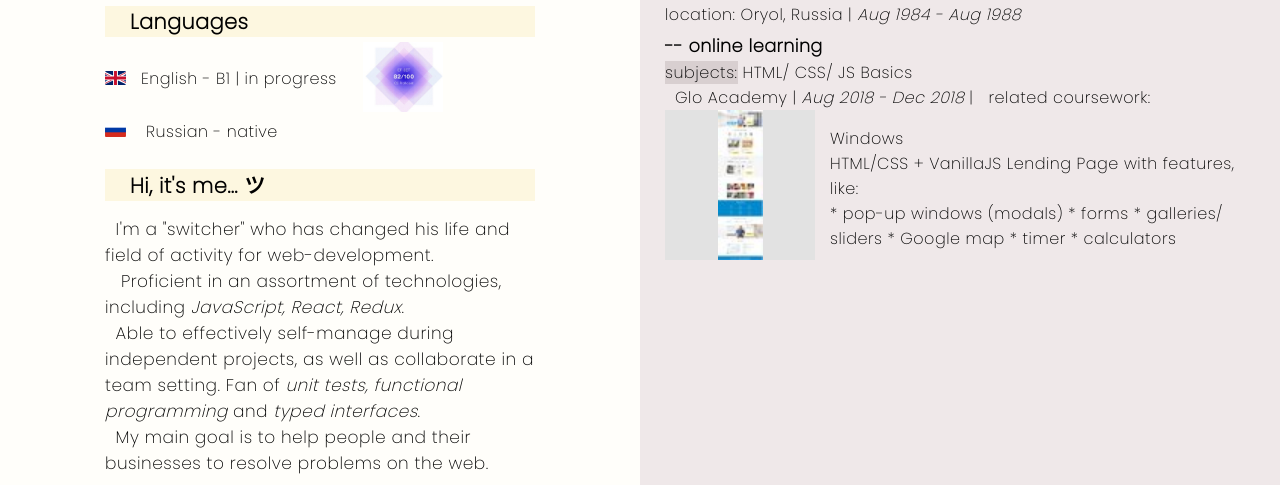
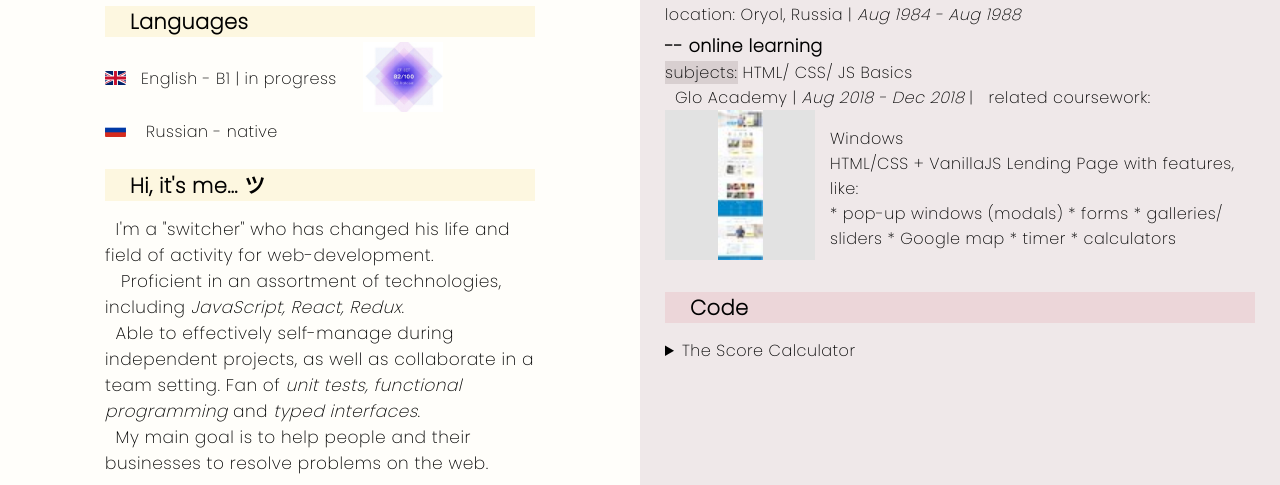
Before and after one commit to stas-webdeveloper/rsschool-cv, a plain HTML site: page index.html in a window 1280 px wide. Shown: the part 686-1171 px from the top of the page. Drawn offline with Linux system fonts and the light colour scheme.

Commit message:
feat: add code section

```diff
--- a/index.html
+++ b/index.html
@@ -196,8 +196,12 @@
                         </li>
                     </ul>
                 </section>
-                <!-- <section class="section" id="code">
+                <section class="section" id="code">
                     <h2 class="section-title">Code</h2>
+                    <details>
+                        <summary>
+                            The Score Calculator
+                        </summary>
                         <pre>
                             <code class="code">
             function finalGrade (exam, projects) {
@@ -208,7 +212,8 @@
             }
                             </code>
                         </pre>
-                </section> -->
+                    </details>
+                </section>
             </div>
         </div>
     </main>
```
Lines whose indentation alone changed are shown as unchanged.
